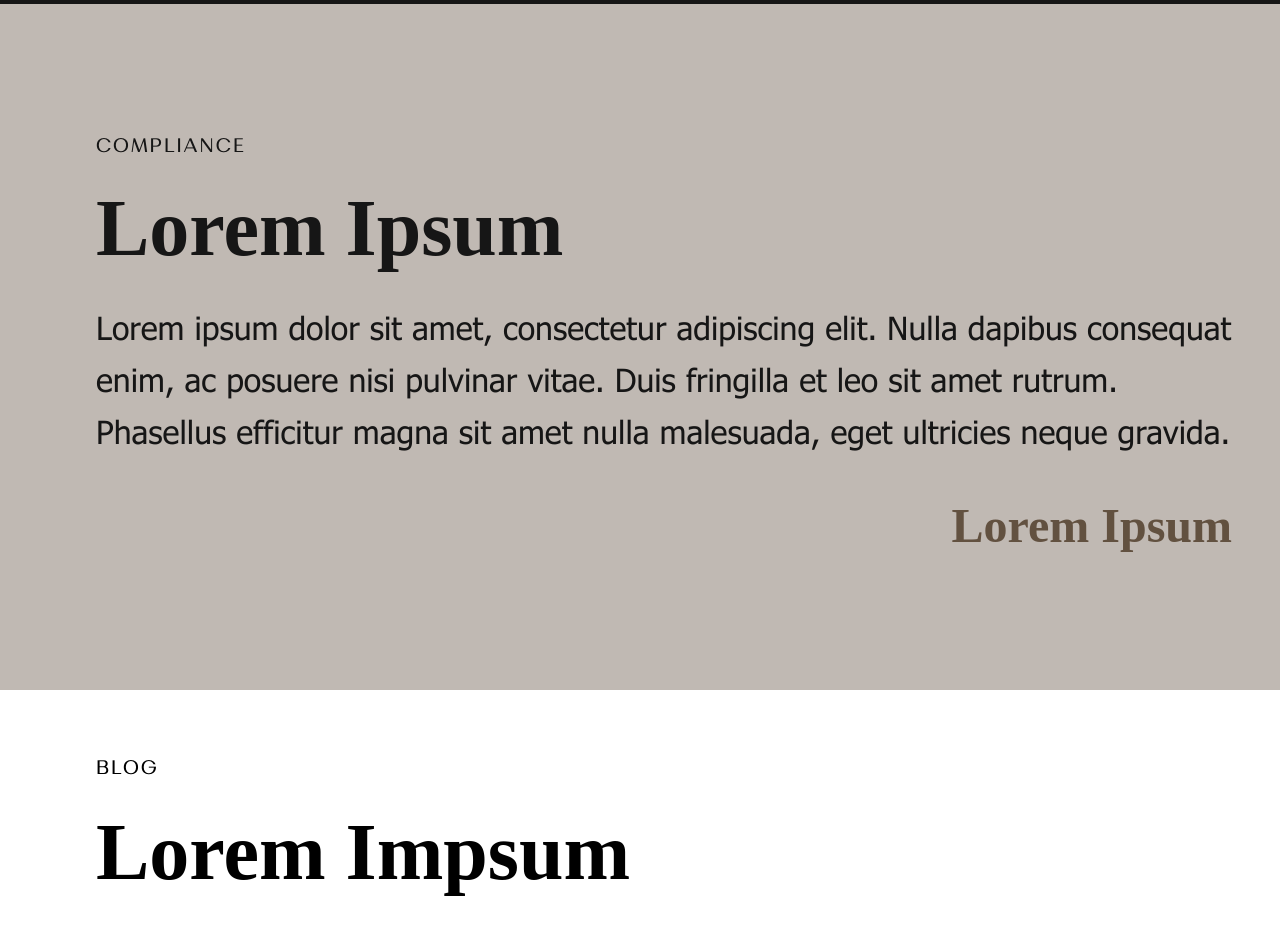
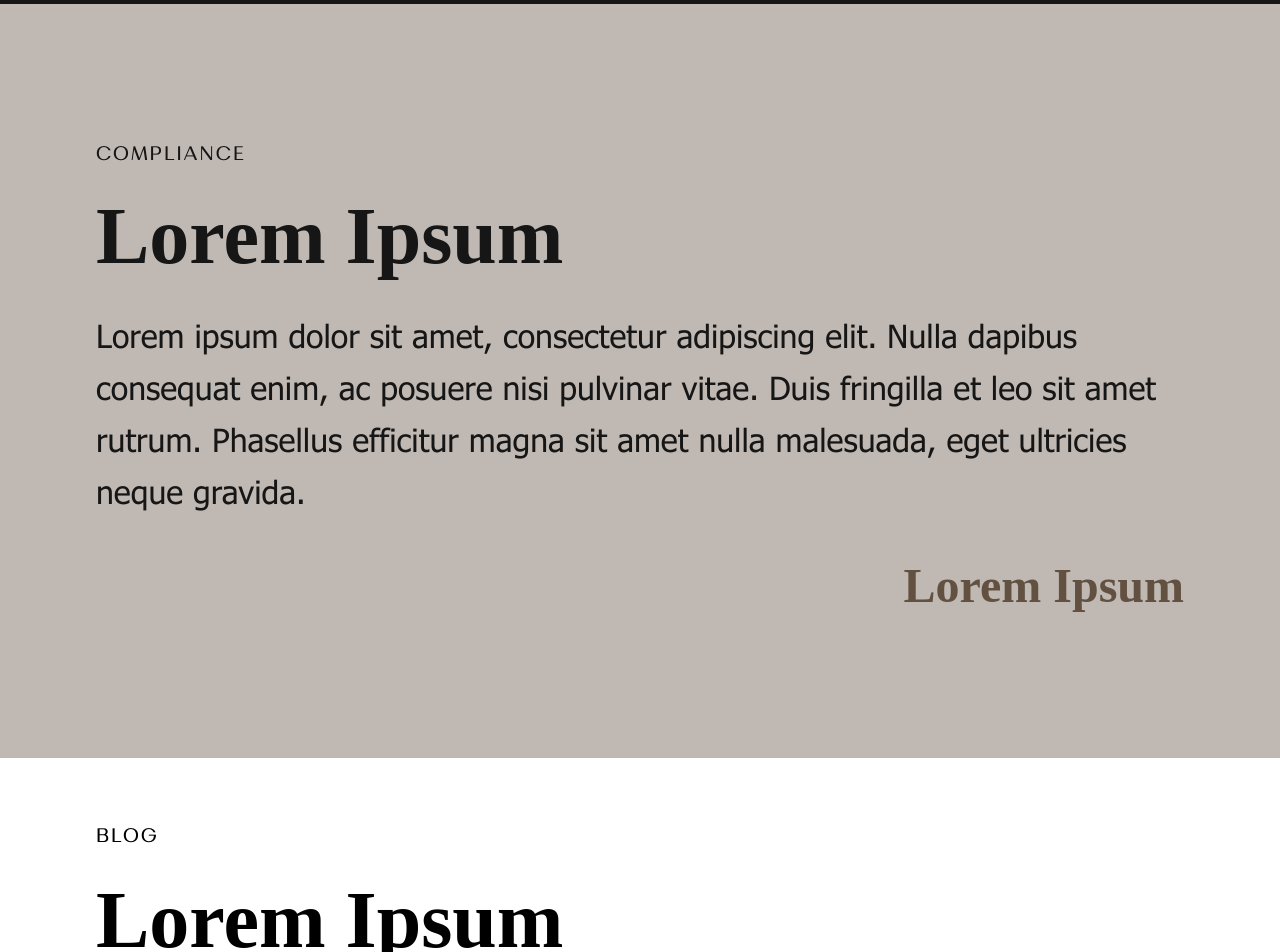
Before and after one commit to masolivs/SPSite, a Next.js app: page / in a window 1280 px wide. Shown: the part 3360-4312 px from the top of the page. Built offline with nearby package versions, Linux system fonts and the light colour scheme.

Commit message:
correção em compliance

```diff
--- a/src/app/components/blog.tsx
+++ b/src/app/components/blog.tsx
@@ -8,7 +8,7 @@ export default function Blog() {
                     BLOG
                 </h3>
                 <h2 className="font-dm-serif mt-2 text-[48px] sm:text-[80px] font-bold">
-                Lorem Impsum
+                Lorem Ipsum
                 </h2>
 
             </div>
--- a/src/app/components/compliance.tsx
+++ b/src/app/components/compliance.tsx
@@ -13,11 +13,11 @@ export default function Compliance() {
   return (
     <section
       id="compliance"
-      className="bg-gray py-32 scroll-mt-32"
+      className="bg-gray py-34 scroll-mt-34"
     >
       <div
         data-aos="fade-up"
-        className="pl-8 sm:pl-24 pr-6 sm:pr-12"
+        className="px-6 sm:px-24"
       >
         <h3 className="font-bodrumsans text-dark text-[18px] sm:text-[20px] mb-4 tracking-widest uppercase">
           COMPLIANCE
```
